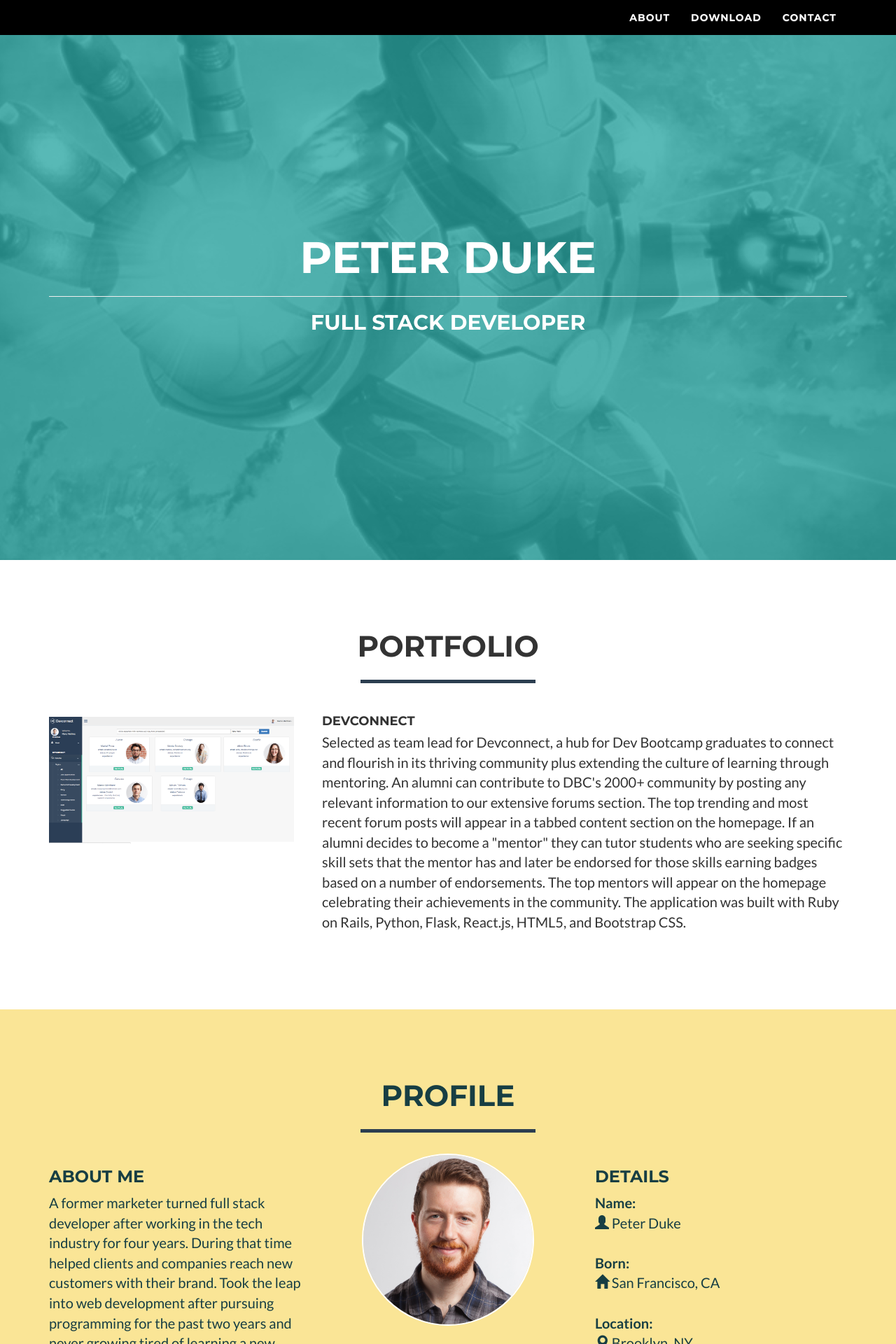
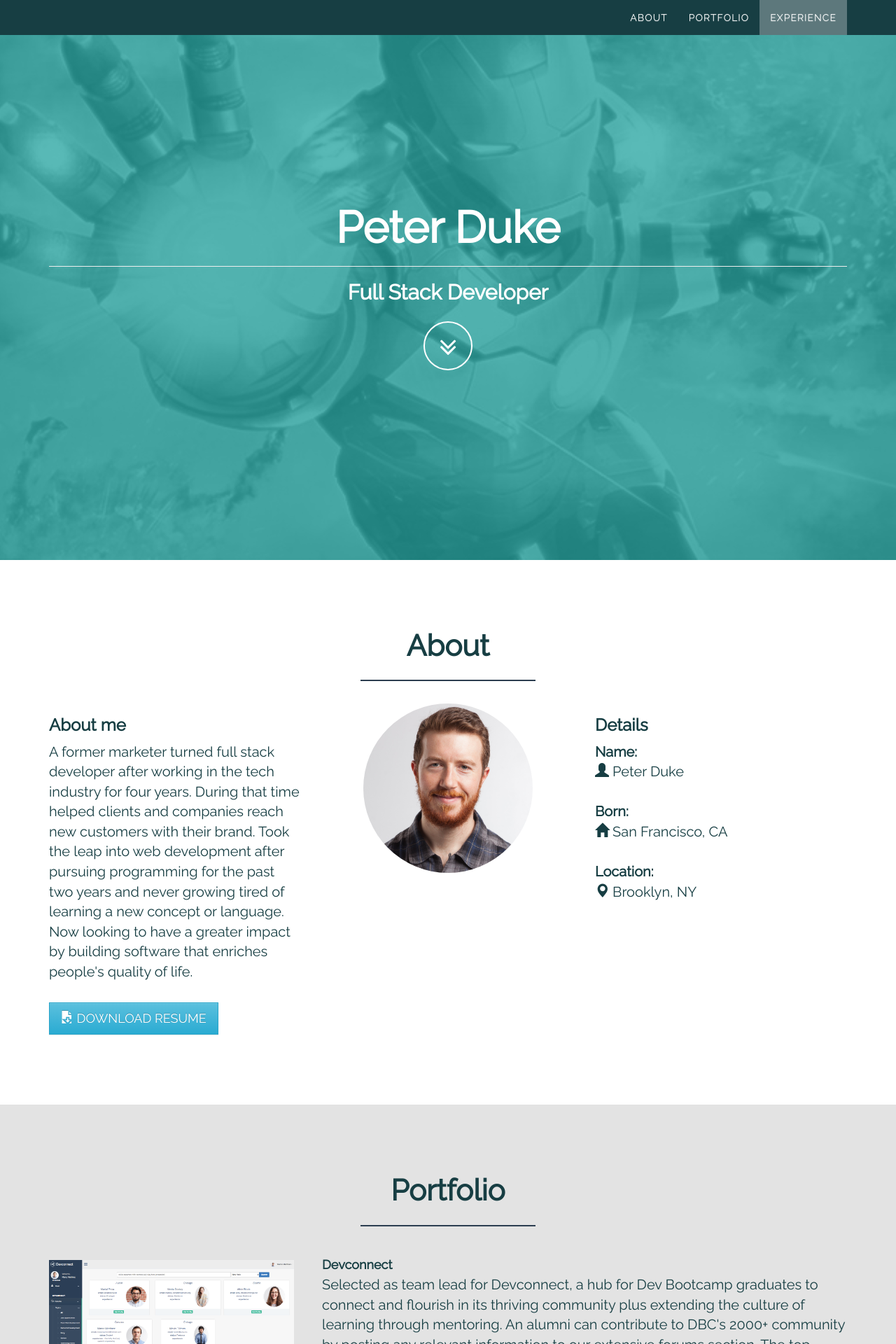
Before and after one commit to p-duke/react-app-peter-duke.com, a React (Create React App) app: page / in a window 1280 px wide. Shown: the top 1920 px of the page at 70% size. Built offline with nearby package versions, Linux system fonts and the light colour scheme.

Commit message:
updated styles

```diff
--- a/public/index.html
+++ b/public/index.html
@@ -2,13 +2,14 @@
 <html lang="en">
   <head>
     <meta charset="utf-8">
-    <!-- <meta http-equiv="X-UA-Compatible" content="IE=edge"> -->
+    <meta http-equiv="X-UA-Compatible" content="IE=edge">
     <meta name="viewport" content="width=device-width, initial-scale=1.0">
     <link rel="shortcut icon" href="%PUBLIC_URL%/favicon.ico">
     <link rel="stylesheet" href="https://maxcdn.bootstrapcdn.com/bootstrap/3.3.5/css/bootstrap.min.css">
     <link href="https://maxcdn.bootstrapcdn.com/font-awesome/4.6.3/css/font-awesome.min.css" rel="stylesheet" integrity="sha384-T8Gy5hrqNKT+hzMclPo118YTQO6cYprQmhrYwIiQ/3axmI1hQomh7Ud2hPOy8SP1" crossorigin="anonymous">
     <link href="https://fonts.googleapis.com/css?family=Montserrat:400,700" rel="stylesheet" type="text/css">
     <link href="https://fonts.googleapis.com/css?family=Lato:400,700,400italic,700italic" rel="stylesheet" type="text/css">
+    <link href="https://fonts.googleapis.com/css?family=Raleway:regularitalic,lightitalic,extra-light" rel="stylesheet">
     <!--
       Notice the use of %PUBLIC_URL% in the tag above.
       It will be replaced with the URL of the `public` folder during the build.
@@ -18,9 +19,9 @@
       work correctly both with client-side routing and a non-root public URL.
       Learn how to configure a non-root public URL by running `npm run build`.
     -->
-    <title>React App</title>
+    <title>Peter Duke Portfolio</title>
   </head>
-  <body>
+  <body id="page-top" data-spy="scroll" data-target=".navbar-fixed-top">
     <div id="root"></div>
     <!--
       This HTML file is a template.
--- a/src/About.js
+++ b/src/About.js
@@ -11,8 +11,8 @@ class About extends Component {
           <div className="container">
               <div className="row">
                   <div className="col-lg-12 text-center">
-                      <h2>Profile</h2>
-                      <hr className="star-yellow" />
+                      <h2>About</h2>
+                      <hr className="star-primary" />
                   </div>
               </div>
               <div className="row">
@@ -25,7 +25,7 @@ class About extends Component {
                       </button>
                   </div>
                   <div className="col-md-4 text-center">
-                      <Image width={246} height={246} src={require("../images/headshot.jpg")} circle />
+                      <Image className="center-block" width={246} height={246} src={require("../images/headshot.jpg")} circle responsive />
                       {/* <img className="img-responsive img-circle" src={require("../images/headshot.jpg")} alt="My headshot"/> */}
                   </div>
                   <div className="col-md-4">
@@ -46,9 +46,9 @@ class About extends Component {
                         <i className="glyphicon glyphicon-map-marker" aria-hidden="true"></i> Brooklyn, NY
                         <br/>
                         <br/>
-                        <strong>Interests:</strong>
+                        </p>
+                        {/* <strong>Interests:</strong>
                         <br/>
-                        </p>
                         <ul className="no-bullets">
                           <li><i className="fa fa-pencil-square-o"></i> Design</li>
 
@@ -60,7 +60,7 @@ class About extends Component {
                           </li>
 
                           <li><i className="glyphicon glyphicon-road" aria-hidden="true"></i>  Adventures</li>
-                        </ul>
+                        </ul> */}
 
                   </div>
               </div>
--- a/src/App.js
+++ b/src/App.js
@@ -36,20 +36,20 @@ class App extends Component {
           <div id="hero-overlay"></div>
           <Grid className="text-center">
           <div id="hero-text" className="text-center">
-            <h1 className="text-uppercase margin">Peter Duke</h1>
+            <h1 className="intro-text margin">Peter Duke</h1>
             <hr />
-            <h2 className="margin">Full Stack Developer </h2>
-            {/* <a href="#about" className="btn btn-circle page-scroll">
+            <h2 className="intro-text skills margin">Full Stack Developer</h2>
+            <a href="#about" className="btn btn-circle page-scroll">
               <i className="fa fa-angle-double-down animated"></i>
-            </a> */}
+            </a>
           </div>
           <div>
           </div>
           </Grid>
         </Jumbotron>
 
+        <About />
         <Portfolio />
-        <About />
         <Experience />
         <Footer />
 
--- a/src/Experience.js
+++ b/src/Experience.js
@@ -3,12 +3,12 @@ import React, {Component} from 'react';
 class Experience extends Component {
   render() {
     return(
-      <section className="bg-experience" id="Experience">
+      <section className="bg-experience" id="experience">
           <div className="container">
               <div className="row">
                   <div className="col-lg-12 text-center">
                       <h2>Experience</h2>
-                      <hr className="star-beige" />
+                      <hr className="star-primary" />
                   </div>
               </div>
               <div className="row">
@@ -28,7 +28,7 @@ class Experience extends Component {
                 </ul>
                 </div>
                 <div className="col-xs-6 col-sm-3">
-                <ul>
+                <ul className="no-bullets">
                 {/* Ruby on Rails */}
                   <li>
                     <i className="fa fa-star no-bullets gold-star"></i>
@@ -74,7 +74,7 @@ class Experience extends Component {
                 <div className="clearfix visible-xs-block"></div>
                 <div className="col-xs-6 col-sm-3">
                 <ul>
-                <li>Git / Github`</li>
+                <li>Git / Github</li>
                 <li>Heroku</li>
                 <li>PostgreSQL, SQLite3</li>
                 <li>Object Oriented Programming</li>
@@ -82,7 +82,7 @@ class Experience extends Component {
                 </ul>
                 </div>
                 <div className="col-xs-6 col-sm-3">
-                <ul>
+                <ul className="no-bullets">
                 {/* Git */}
                   <li>
                     <i className="fa fa-star no-bullets gold-star"></i>
@@ -134,7 +134,7 @@ class Experience extends Component {
               </div>
               <div className="row">
                   <div className="col-lg-12">
-                      <h4>NEW RELIC INC | FEB 2014 - MAY 2016</h4>
+                      <h4><a href="https://newrelic.com/">NEW RELIC INC | FEB 2014 - MAY 2016</a></h4>
                       <div>
                         <h5>SENIOR PROGRAMS SPECIALIST | AUG 2015 - MAY 2016</h5>
                         <ul>
@@ -175,7 +175,7 @@ class Experience extends Component {
               </div>
               <div className="row">
                   <div className="col-lg-12">
-                      <h4>BLEU MARKETING SOLUTIONS | MAY 2012 - FEB 2014</h4>
+                      <h4><a href="http://bleumarketing.com/">BLEU MARKETING SOLUTIONS | MAY 2012 - FEB 2014</a></h4>
                       <div>
                         <h5>MEDIA SPECIALIST | JAN 2013 - FEB 2014</h5>
                         <ul>
--- a/src/Navigation.js
+++ b/src/Navigation.js
@@ -13,7 +13,7 @@ class Navigation extends Component {
           <div className="container">
               <div className="navbar-header">
                   <button type="button" className="navbar-toggle" data-toggle="collapse" data-target=".navbar-main-collapse">
-                      Menu <i className="fa fa-bars"></i>
+                      <i className="fa fa-bars"></i>
                   </button>
               </div>
 
@@ -28,10 +28,10 @@ class Navigation extends Component {
                           <a className="page-scroll" href="#about">About</a>
                       </li>
                       <li>
-                          <a className="page-scroll" href="#download">Download</a>
+                          <a className="page-scroll" href="#portfolio">Portfolio</a>
                       </li>
                       <li>
-                          <a className="page-scroll" href="#contact">Contact</a>
+                          <a className="page-scroll" href="#experience">Experience</a>
                       </li>
                   </ul>
               </div>
--- a/src/Portfolio.js
+++ b/src/Portfolio.js
@@ -8,12 +8,12 @@ import {
 class Portfolio extends Component {
   render() {
     return(
-      <section id="portfolio">
+      <section className="bg-portfolio" id="portfolio">
           <div className="container">
               <div className="row">
                   <div className="col-lg-12 text-center">
                       <h2>Portfolio</h2>
-                      <hr className="star-primary" />
+                      <hr className="star-grey" />
                   </div>
               </div>
 
--- a/src/index.css
+++ b/src/index.css
@@ -6,12 +6,17 @@
     }
 
     .bg-about {
-    background-color: #fae596;
+    background-color: white;
     color: #173e43;
     }
 
     .bg-experience {
-      background-color: #dddfd4;
+      background-color: white;
+      color: #173e43;
+    }
+
+    .bg-portfolio {
+      background-color: #e3e3e3;
       color: #173e43;
     }
 
@@ -48,6 +53,12 @@
       align-items: center;
     }
 
+    .vcenter {
+      display: inline-block;
+      vertical-align: middle;
+      float: none;
+    }
+
     #hero-text {
       color: #FFF;
     }
@@ -79,7 +90,7 @@
     /*Freelance Code*/
 
   body {
-    font-family: 'Lato', 'Helvetica Neue', Helvetica, Arial, sans-serif;
+    font-family: 'Raleway', sans-serif;
     overflow-x: hidden;
   }
   p {
@@ -102,8 +113,7 @@
   h4,
   h5,
   h6 {
-    font-family: "Montserrat", "Helvetica Neue", Helvetica, Arial, sans-serif;
-    text-transform: uppercase;
+    font-family: 'Raleway', sans-serif;
     font-weight: 700;
   }
 
@@ -139,18 +149,18 @@
 
   hr.star-light,
   hr.star-primary,
-  hr.star-yellow,
+  hr.star-grey,
   hr.star-beige {
     padding: 0;
     border: none;
-    border-top: solid 5px;
+    border-top: solid 2px;
     text-align: center;
     max-width: 250px;
     margin: 25px auto 30px;
   }
   hr.star-light:after,
   hr.star-primary:after,
-  hr.star-yellow:after,
+  hr.star-grey:after,
   hr.star-beige:after {
     content: "\f0eb";
     font-family: FontAwesome;
@@ -178,12 +188,12 @@
     color: #2C3E50;
   }
 
-  hr.star-yellow {
+  hr.star-grey {
     border-color: #2C3E50;
   }
 
-  hr.star-yellow:after {
-    background-color: #fae596;
+  hr.star-grey:after {
+    background-color: #e3e3e3;
     color: #2C3E50;
   }
 
@@ -221,11 +231,12 @@
   }
   header .intro-text .name {
     display: block;
-    font-family: "Montserrat", "Helvetica Neue", Helvetica, Arial, sans-serif;
+    font-family: 'Raleway', sans-serif;
     text-transform: uppercase;
     font-weight: 700;
     font-size: 2em;
   }
+
   header .intro-text .skills {
     font-size: 1.25em;
     font-weight: 300;
@@ -242,9 +253,9 @@
       font-size: 1.75em;
     }
   }
-  .navbar-custom {
+  /*.navbar-custom {
     background: #2C3E50;
-    font-family: "Montserrat", "Helvetica Neue", Helvetica, Arial, sans-serif;
+    font-family: 'Raleway', sans-serif;
     text-transform: uppercase;
     font-weight: 700;
     border: none;
@@ -316,7 +327,7 @@
     .navbar-custom.affix .navbar-brand {
       font-size: 1.5em;
     }
-  }
+  }*/
   section {
     padding: 100px 0;
   }
@@ -440,15 +451,15 @@
     margin-bottom: 30px;
   }
   footer .footer-above {
-    padding-top: 50px;
-    background-color: #2C3E50;
+    padding-top: 20px;
+    background-color: #22A39F;
   }
   footer .footer-col {
     margin-bottom: 50px;
   }
   footer .footer-below {
-    padding: 25px 0;
-    background-color: #233140;
+    padding: 15px 0;
+    background-color: #173e43;
   }
   .btn-outline {
     color: white;
@@ -646,7 +657,7 @@
 /* Greyscale Style */
 
 a {
-  color: #42DCA3;
+  color: #173e43;
   -webkit-transition: all 0.2s ease-in-out;
   -moz-transition: all 0.2s ease-in-out;
   transition: all 0.2s ease-in-out;
@@ -663,8 +674,8 @@ a:focus {
   margin-bottom: 0;
   border-bottom: 1px solid rgba(255, 255, 255, 0.3);
   text-transform: uppercase;
-  font-family: "Montserrat", "Helvetica Neue", Helvetica, Arial, sans-serif;
-  background-color: black;
+  font-family: 'Raleway', sans-serif;
+  background-color: #173e43;
 }
 .navbar-custom .navbar-toggle {
   color: white;
@@ -720,7 +731,7 @@ a:focus {
   }
   .navbar-custom.top-nav-collapse {
     padding: 0;
-    background: black;
+    background: #173e43;
     border-bottom: 1px solid rgba(255, 255, 255, 0.3);
   }
 }
@@ -792,7 +803,7 @@ a:focus {
 
 .btn {
   text-transform: uppercase;
-  font-family: "Montserrat", "Helvetica Neue", Helvetica, Arial, sans-serif;
+  font-family: 'Raleway', sans-serif;
   font-weight: 400;
   -webkit-transition: all 0.3s ease-in-out;
   -moz-transition: all 0.3s ease-in-out;
```
Also changed, not shown: src/Footer.js (+51 -15 lines).
